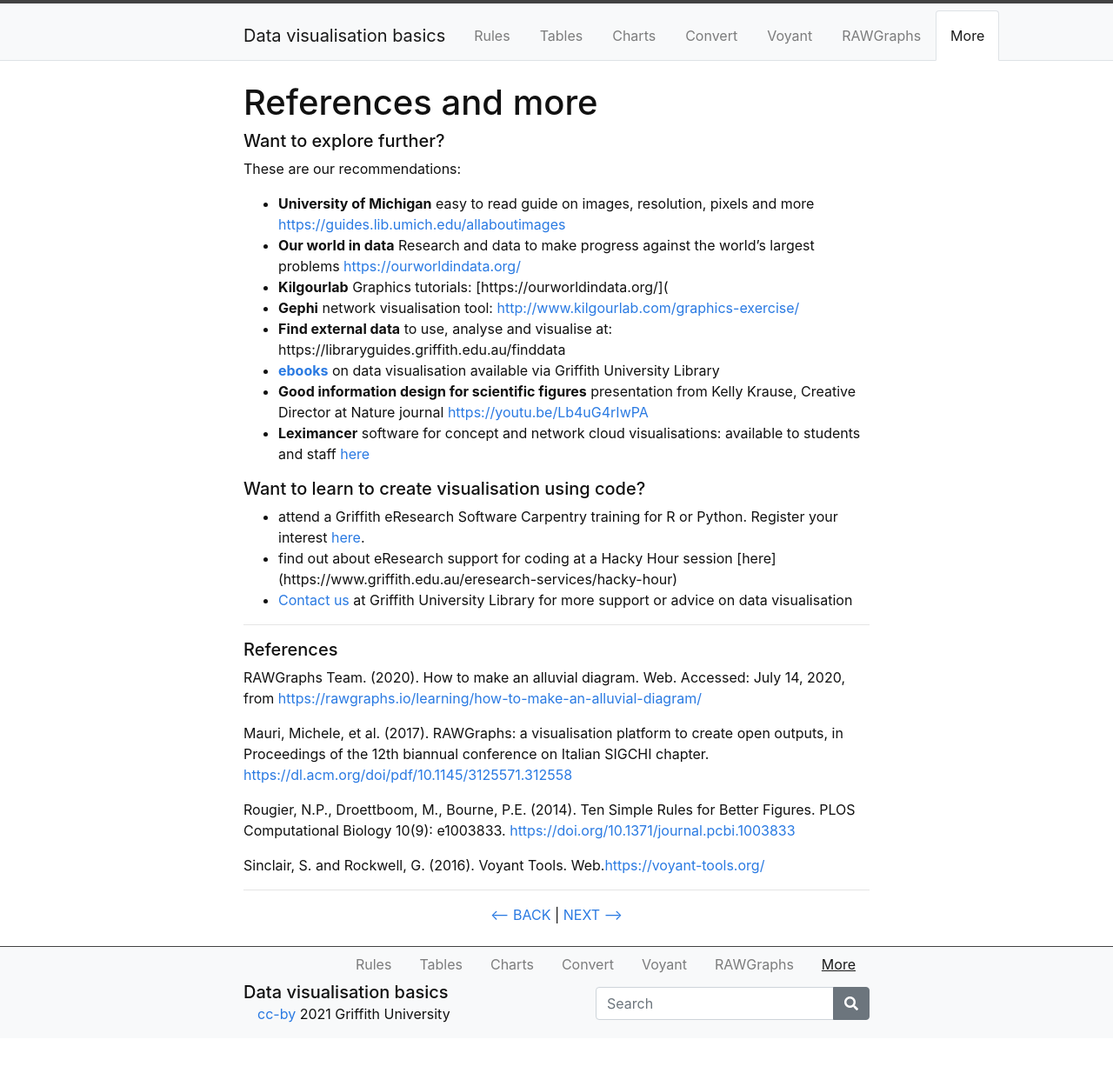
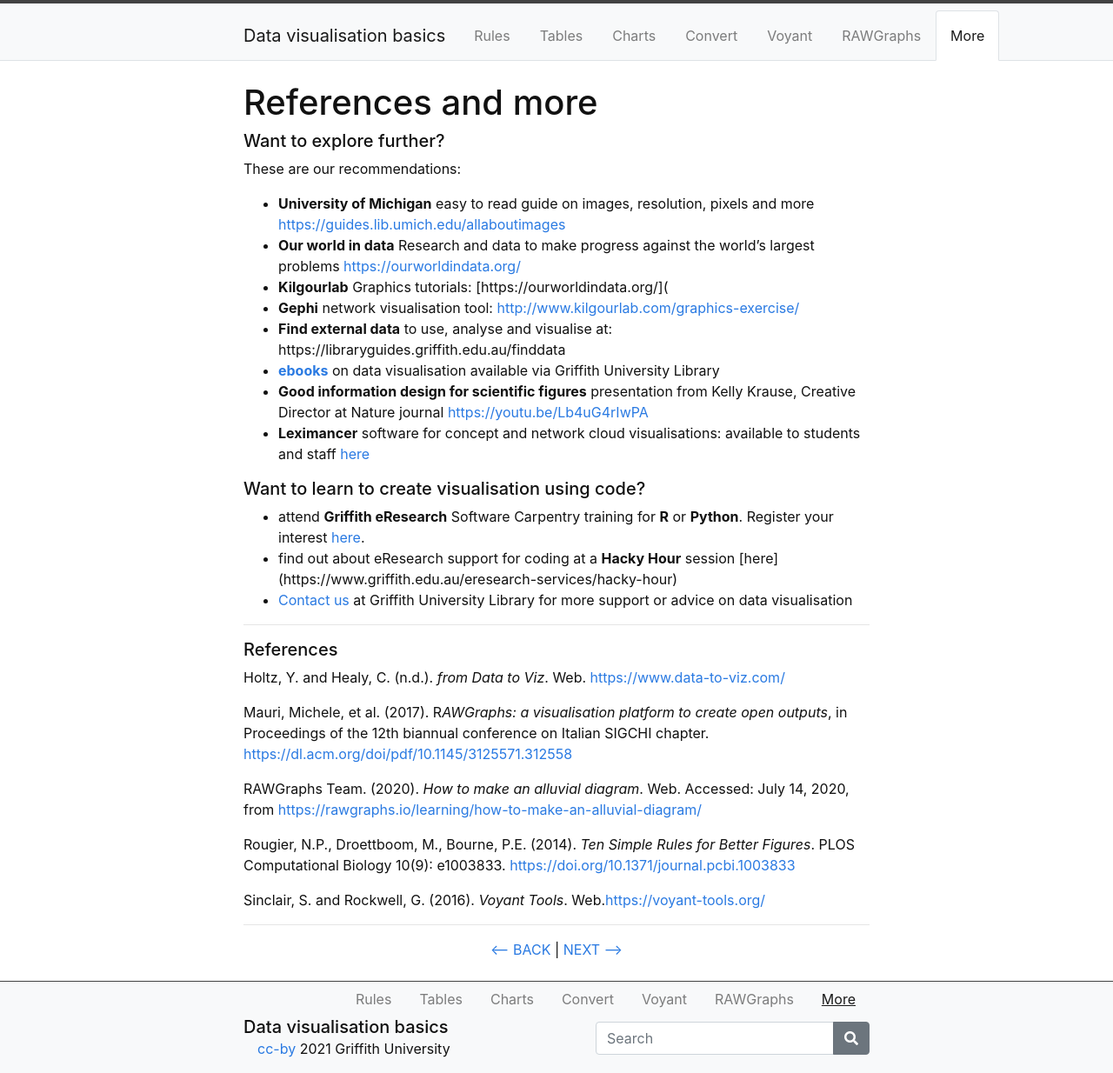
Before and after one commit to GULibrarySandbox/data-vis-basics, a Jekyll site: the page built from content/7-more.md, in a window 1280 px wide. Shown: the whole page at 87% size. Built offline with Jekyll 4.4.1, drawn with Linux system fonts in a browser that asks for light colours; before the commit the page ends 1194 px from its top, so only the background shows below that.

Commit message:
Update 7-more.md

```diff
--- a/content/7-more.md
+++ b/content/7-more.md
@@ -17,8 +17,8 @@ These are our recommendations:
 - **Leximancer** software for concept and network cloud visualisations: available to students and staff [here](https://www.griffith.edu.au/student-computing/available-software)
 
 ##### Want to learn to create visualisation using code?
-- attend a Griffith eResearch Software Carpentry training for R or Python.  Register your interest [here](https://forms.office.com/Pages/ResponsePage.aspx?id=q8h8Wtykm0-_YGZxQEmtYgli2x3zWW9Nt79Pc1vnhxZUMURYSENZV1MyT1pKTFlTTEFON1FYWDIyVSQlQCN0PWcu).
-- find out about eResearch support for coding at a Hacky Hour session [here] (https://www.griffith.edu.au/eresearch-services/hacky-hour)
+- attend **Griffith eResearch** Software Carpentry training for **R** or **Python**.  Register your interest [here](https://forms.office.com/Pages/ResponsePage.aspx?id=q8h8Wtykm0-_YGZxQEmtYgli2x3zWW9Nt79Pc1vnhxZUMURYSENZV1MyT1pKTFlTTEFON1FYWDIyVSQlQCN0PWcu).
+- find out about eResearch support for coding at a **Hacky Hour** session [here] (https://www.griffith.edu.au/eresearch-services/hacky-hour)
 - [Contact us](https://intranet.secure.griffith.edu.au/library/forms/help) at Griffith University Library for more support or advice on data visualisation
 
 
@@ -26,14 +26,15 @@ These are our recommendations:
 
 ##### References
 
-RAWGraphs Team. (2020). How to make an alluvial diagram. Web. Accessed: July 14, 2020, from [https://rawgraphs.io/learning/how-to-make-an-alluvial-diagram/](https://rawgraphs.io/learning/how-to-make-an-alluvial-diagram/)
+Holtz, Y. and Healy, C. (n.d.). *from Data to Viz*. Web. [https://www.data-to-viz.com/](https://www.data-to-viz.com/)
 
-Mauri, Michele, et al. (2017). RAWGraphs: a visualisation platform to create open outputs, in Proceedings of the 12th biannual conference on Italian SIGCHI chapter. [https://dl.acm.org/doi/pdf/10.1145/3125571.312558](https://dl.acm.org/doi/pdf/10.1145/3125571.312558)
+Mauri, Michele, et al. (2017). R*AWGraphs: a visualisation platform to create open outputs*, in Proceedings of the 12th biannual conference on Italian SIGCHI chapter. [https://dl.acm.org/doi/pdf/10.1145/3125571.312558](https://dl.acm.org/doi/pdf/10.1145/3125571.312558)
 
-Rougier, N.P., Droettboom, M., Bourne, P.E. (2014). Ten Simple Rules for  Better Figures. PLOS Computational Biology 10(9): e1003833. [https://doi.org/10.1371/journal.pcbi.1003833](https://doi.org/10.1371/journal.pcbi.1003833)
+RAWGraphs Team. (2020). *How to make an alluvial diagram*. Web. Accessed: July 14, 2020, from [https://rawgraphs.io/learning/how-to-make-an-alluvial-diagram/](https://rawgraphs.io/learning/how-to-make-an-alluvial-diagram/)
 
-Sinclair, S. and Rockwell, G. (2016). Voyant Tools. Web.[https://voyant-tools.org/](https://voyant-tools.org/)
+Rougier, N.P., Droettboom, M., Bourne, P.E. (2014). *Ten Simple Rules for  Better Figures*. PLOS Computational Biology 10(9): e1003833. [https://doi.org/10.1371/journal.pcbi.1003833](https://doi.org/10.1371/journal.pcbi.1003833)
 
+Sinclair, S. and Rockwell, G. (2016). *Voyant Tools*. Web.[https://voyant-tools.org/](https://voyant-tools.org/)
 
 -----
 
```
